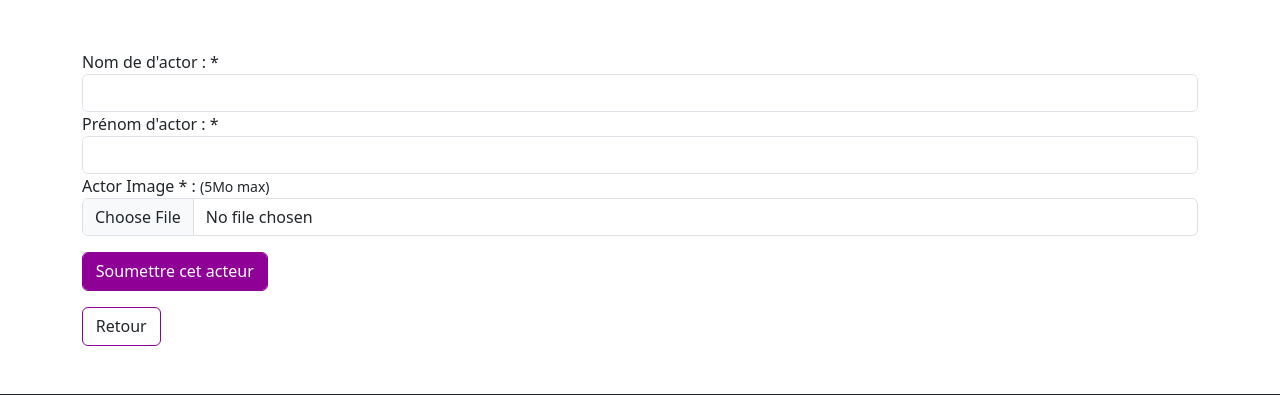
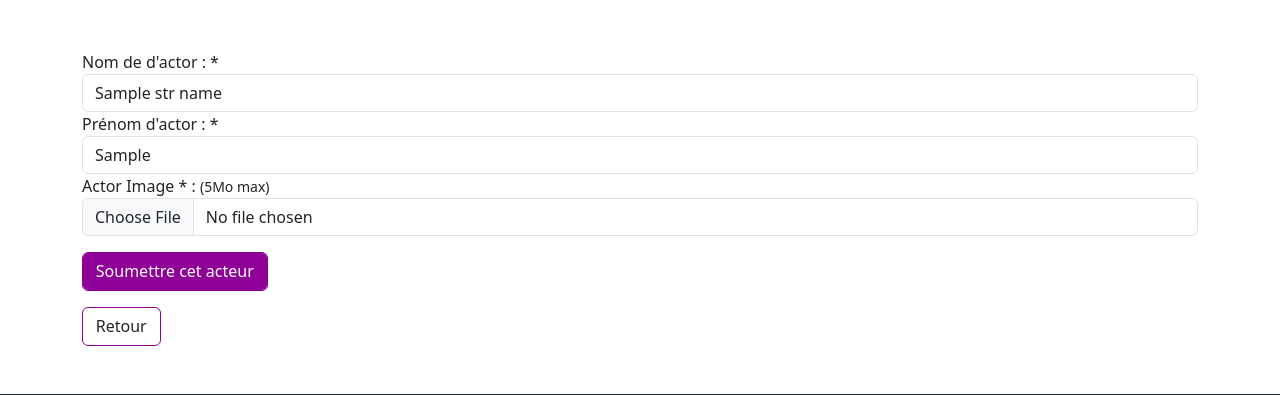
Before and after one commit to Juliette-Durand/BingeWatchr, a PHP site: the page made by views/form_actor.php in a window 1280 px wide. Shown: the part 56-451 px from the top of the page. Run offline with PHP 8.4, Linux system fonts and the light colour scheme; the template is opened without the code that fills it: most values are stand-ins (such as "Sample title", 1, 10 or a date in 2020); data that the repository does not hold is empty.

Commit message:
fix : fix _arrData , ajoute valeu dans form_actor suprime : Notes de form_movie

```diff
--- a/controllers/actor_controller.php
+++ b/controllers/actor_controller.php
@@ -110,7 +110,11 @@
                     // => exemple Insertion en BDD
                 }
             }
-            $this->_arrData['arrErrors']  =   $arrErrors;
+            $this->_arrData['arrErrors'] = $arrErrors;
+            $this->_arrData['strName']   = $strName ;
+            $this->_arrData['strPrenom'] = $strPrenom;
+            $this->_arrData['strImage']  = $strImage;
+
             $this->display("form_actor");
         }
 
--- a/controllers/movie_controller.php
+++ b/controllers/movie_controller.php
@@ -122,7 +122,6 @@
             $strTitleForm 	= $_POST['name']??"";
             $strDate 		= $_POST['release']??"";
             $strSynopsis	= $_POST['desc']??"";
-            $strNotes 		= $_POST['notes']??"";
             $strDuration	= $_POST['duration']??"";
             $strMovieDisplay = $_POST['display']??"";
             $idActor 		= $_POST["actor"]??"";
@@ -154,9 +153,7 @@
                if ($strSynopsis == ""){
                   $arrErrors['desc'] = "La zone de texte synopsis est obligatoire";
                }
-               if ($strNotes == ""){
-                  $arrErrors['notes'] = "La zone de texte notes est obligatoire";
-               }
+
 
 
                // Vérification du fichier
@@ -219,7 +216,6 @@
             $this->_arrData["idActor"]          = $idActor;
             $this->_arrData["arrActor"]         = $arrActor ;
             $this->_arrData["strSynopsis"]      = $strSynopsis ;
-            $this->_arrData["strNotes"]         = $strNotes ;
             $this->_arrData["strTitleForm"]     = $strTitleForm ;
             $this->_arrData["idCategory"]       = $idCategory;
             $this->_arrData["arrCategory"]      = $arrCategory;
--- a/views/form_actor.php
+++ b/views/form_actor.php
@@ -15,11 +15,11 @@
 			</div>
 		<?php } ?>
         <label> Nom de d'actor : *</label>
-        <input  class="form-control <?php echo (isset($arrErrors['first_name']))?'is-invalid':'';  ?>" type="text" id="first_name" name="first_name">
+        <input  class="form-control <?php echo (isset($arrErrors['first_name']))?'is-invalid':'';  ?>" type="text" id="first_name" name="first_name" value="<?php echo($strName); ?>">
         <label> Prénom d'actor : *</label>
-        <input  class="form-control <?php echo (isset($arrErrors['last_name']))?'is-invalid':'';  ?>" type="text" name="last_name" id="last_name">
+        <input  class="form-control <?php echo (isset($arrErrors['last_name']))?'is-invalid':'';  ?>" type="text" name="last_name" id="last_name" value="<?php echo($strPrenom); ?>">
         <label>Actor Image * : <small class="secondPlan"> (5Mo max)</small></label>
-        <input class="form-control <?php echo (isset($arrErrors['fichier']))?'is-invalid':'';  ?>" value="<?php //echo($strPhoto) ?>" name="fichier" type="file">
+        <input class="form-control <?php echo (isset($arrErrors['fichier']))?'is-invalid':'';  ?>" value="<?php echo($strImage) ?>" name="fichier" type="file" >
         <div class="col-5">
 	    	<input class="col-3 form-control  my-3  btn btn-primary" type="submit"  value="Soumettre cet acteur">
 		</div>
--- a/views/form_movie.php
+++ b/views/form_movie.php
@@ -91,10 +91,7 @@
 						<label>Zone de texte synopsis*:</label>
 						<textarea name="desc" class="form-control <?php echo (isset($arrErrors['desc']))?'is-invalid':''; ?>" id="" value="<?php echo($strSynopsis) ?>"></textarea>
 					</div>
-					<div class="col-md-6">
-						<label>Zone de texte Notes*:</label>
-						<textarea name="notes" class="form-control <?php echo (isset($arrErrors['notes']))?'is-invalid':''; ?>" id="" value="<?php echo($strNotes) ?>"></textarea>
-					</div>
+
 				</div>
 				<div class="row mt-3">
 					<div class="col-3">
```
